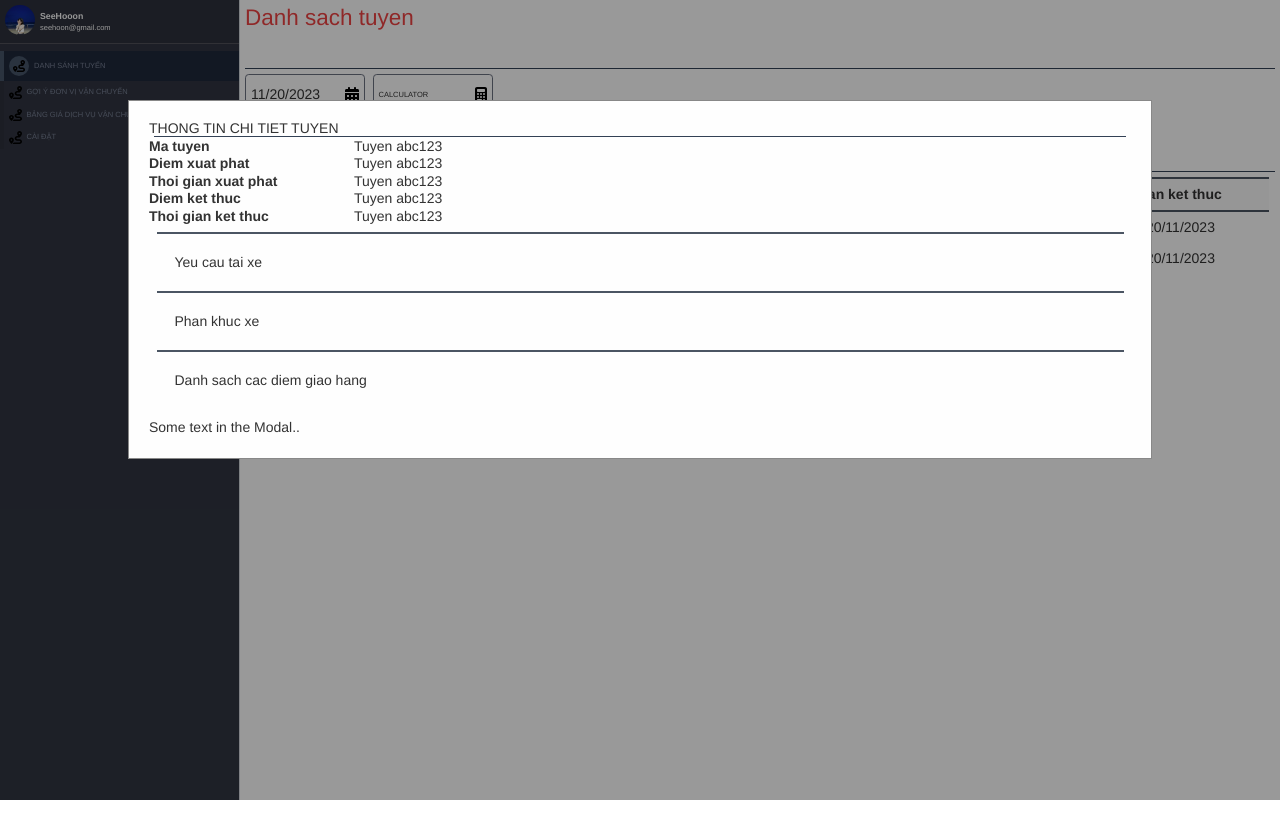
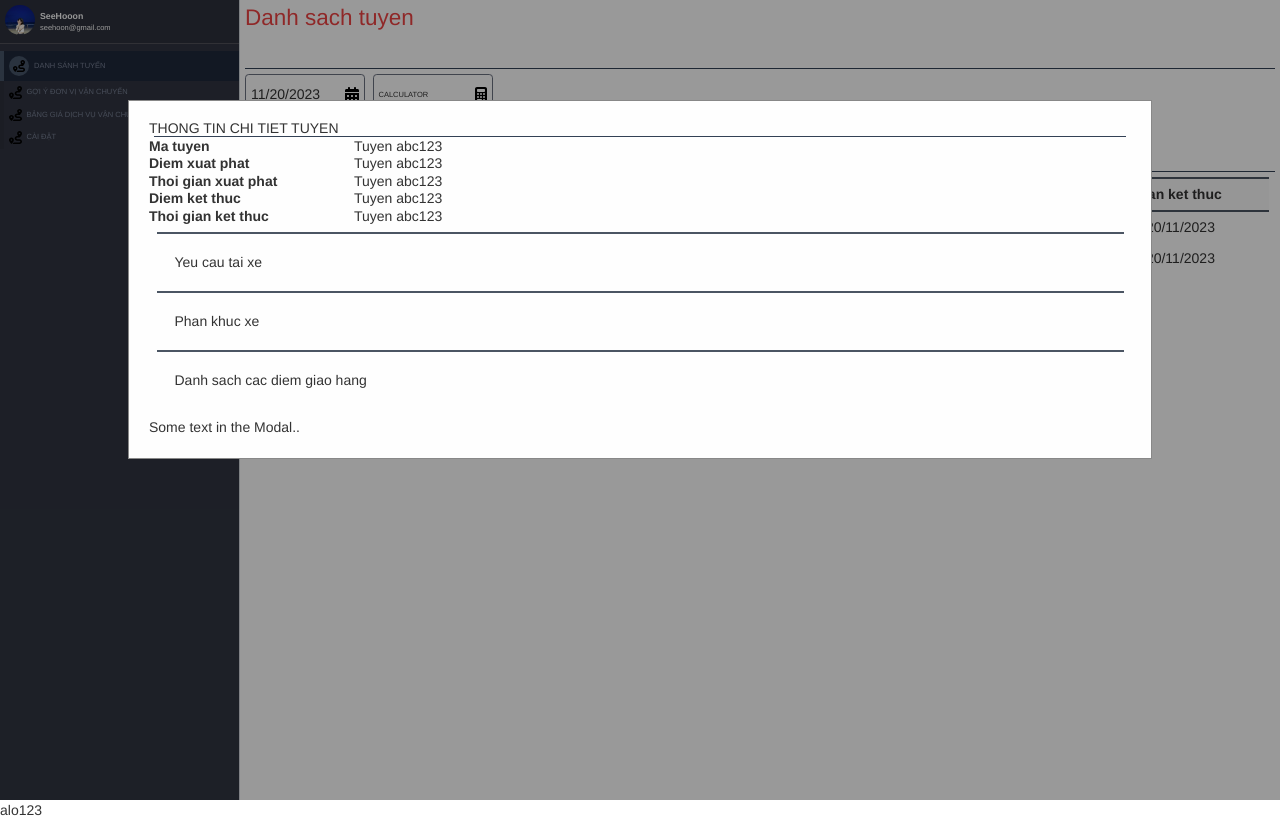
Before and after one commit to smallsnake-dn/logistics_client, a React (Vite) app: page / in a window 1280 px wide. Before the commit the page ends 800 px from the top, so only its background shows below. Built offline with nearby package versions, Linux system fonts and the light colour scheme.

Commit message:
demo commit

```diff
--- a/src/App.jsx
+++ b/src/App.jsx
@@ -5,6 +5,7 @@ function App() {
   return (
     <>
       <DefaultLayout></DefaultLayout>
+      alo123
     </>
   )
 }
```
